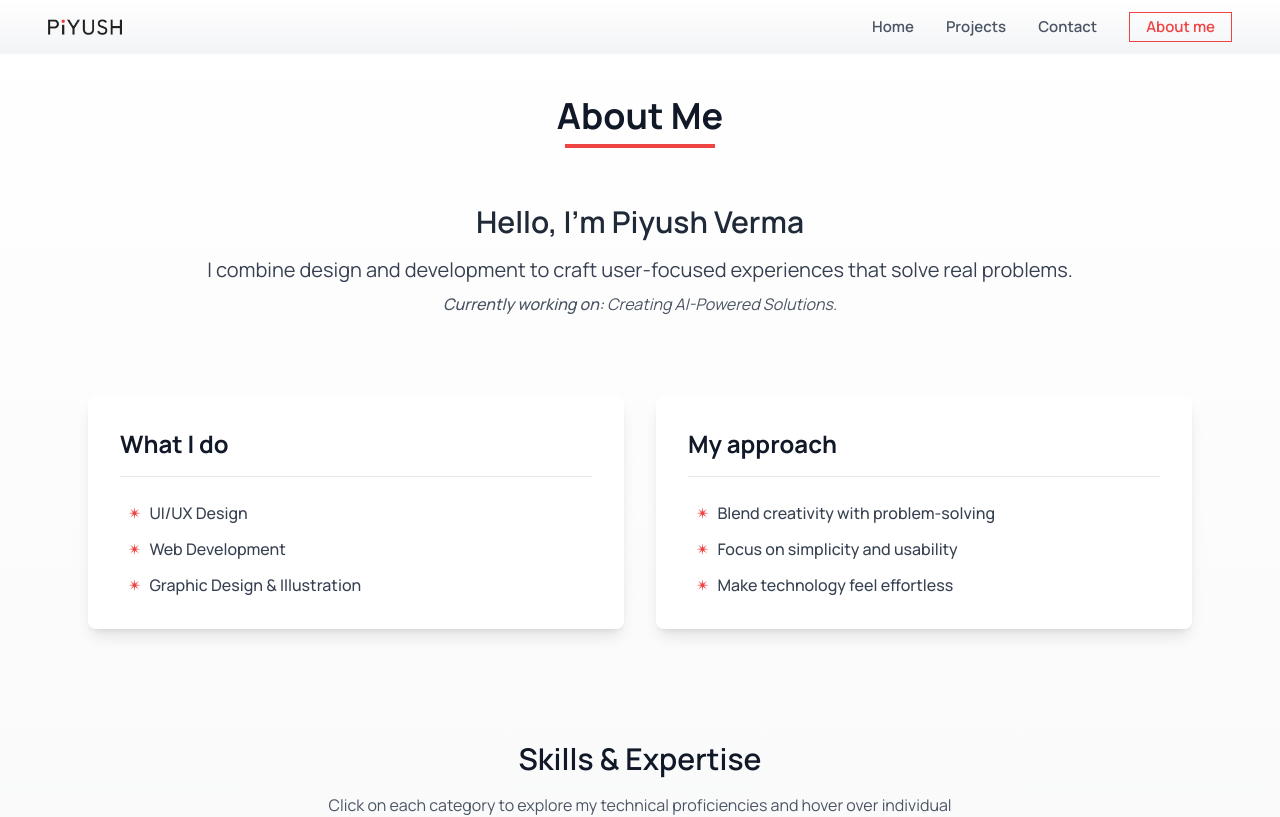
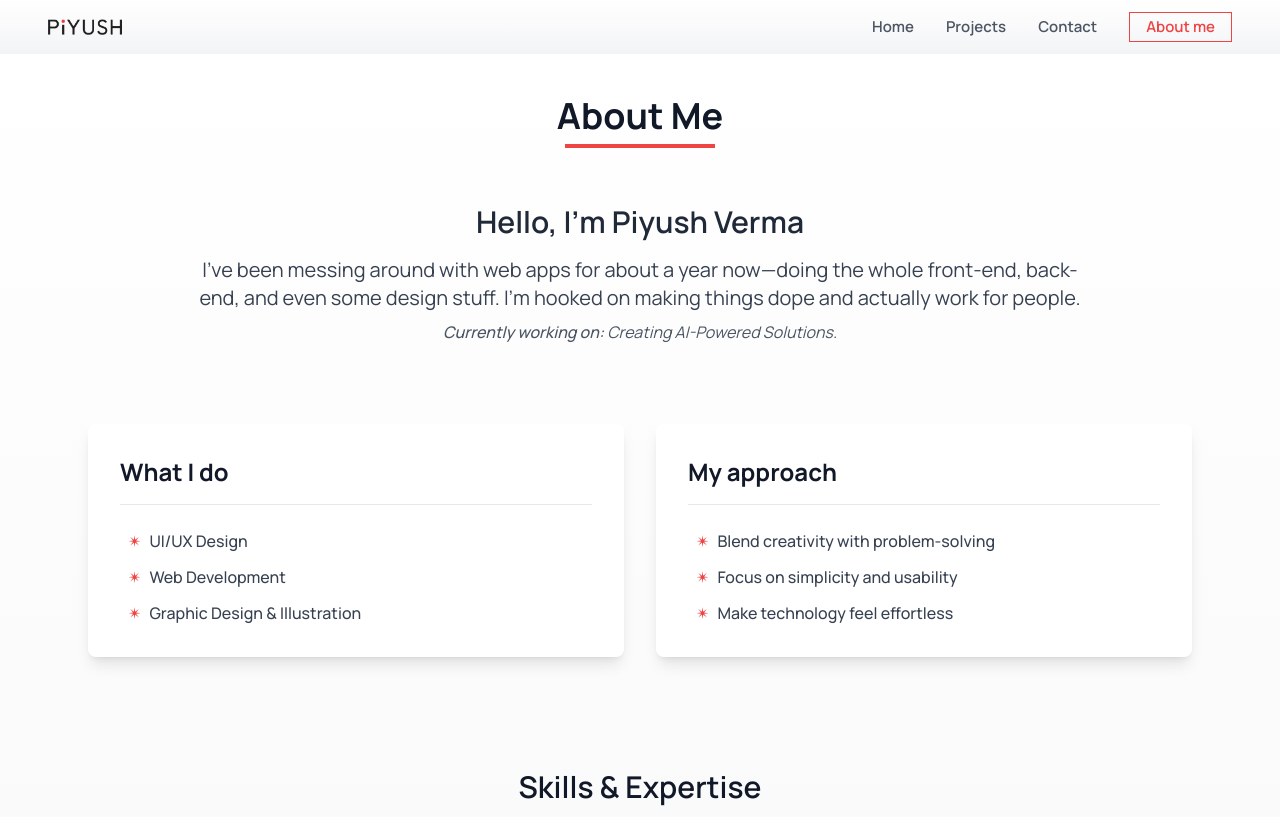
Before and after one commit to Piyushverma-tech/My_Portfolio, a React (Vite) app: page /about in a window 1280 px wide. Shown: the top 817 px of the page. Built offline with nearby package versions, Linux system fonts and the light colour scheme.

Commit message:
About section changed

```diff
--- a/src/sections/About.jsx
+++ b/src/sections/About.jsx
@@ -84,8 +84,9 @@ const About = () => {
               variants={fadeUpVariant}
               className="text-lg md:text-xl leading-tight text-gray-700"
             >
-              I combine design and development to craft user-focused experiences
-              that solve real problems.
+              I’ve been messing around with web apps for about a year now—doing
+              the whole front-end, back-end, and even some design stuff. I’m
+              hooked on making things dope and actually work for people.
             </motion.p>
             <motion.p
               variants={fadeUpVariant}
```
